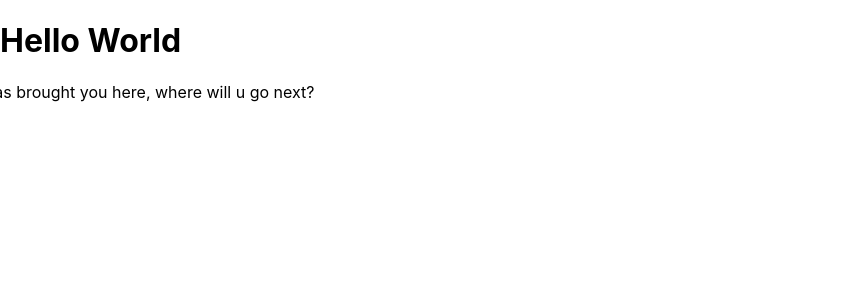
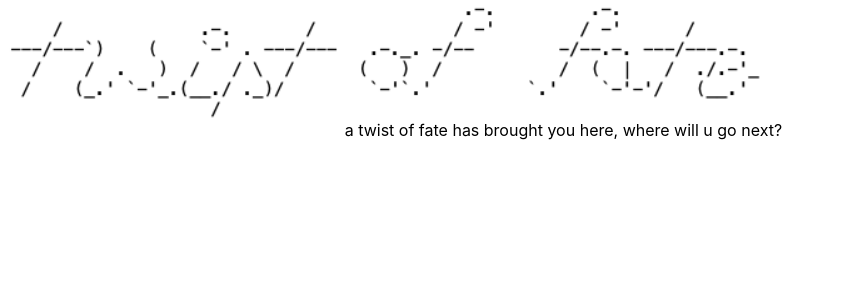
Before and after one commit to nathanmvu/twist-of-fate, a React (Create React App) app: page / in a window 1280 px wide. Shown: the top 300 px of the page, without its empty margins (0-845 px from the left). Built offline with nearby package versions, Linux system fonts and the light colour scheme.

Commit message:
Added an ascii art header, attempting to format

```diff
--- /dev/null
+++ b/src/pages/CenteredImage.css
@@ -0,0 +1,16 @@
+/* CenteredImage.css */
+.image-container {
+    display: flex;
+    justify-content: center;
+    align-items: center;
+    height: 100vh; /* Adjust the height as needed */
+  }
+
+  .centered-image {
+    max-width: 100%; /* Ensure the image doesn't exceed its natural size */
+    max-height: 100%; /* Ensure the image doesn't exceed its natural size */
+    display: flex;
+    justify-content: center;
+    align-items: center;
+    height: 15vh;
+  }
--- a/src/pages/Home.js
+++ b/src/pages/Home.js
@@ -1,17 +1,24 @@
-import React from 'react';
+import React, { useState, useEffect } from 'react';
+import  title_image from '../assets/ascii_twist_of_fate.png';
+// This import isn't working
+// TODO: react/js formatting conventions?
+import './CenteredImage.css';
+
+// TODO: turn into marquee, have text constantly wrap?
 import HorizontalScrollingTextBar from './HorizontalScrollingTextBar';
 
 
 const Home = () => {
   const text = ["a twist of fate has brought you here, where will u go next?"];
-
   return (
     <div>
-      <h1>Hello World</h1>
+      <img
+        src={title_image}
+        alt="ascii title"
+        className="centered-image"
+      />
       <HorizontalScrollingTextBar texts={text} />
     </div>
-
-
   )
 }
 
--- a/src/pages/HorizontalScrollingTextBar.css
+++ b/src/pages/HorizontalScrollingTextBar.css
@@ -7,12 +7,14 @@
 
   .text-container {
     display: flex;
-    animation: animateScroll 10s linear forwards infinite; /* Adjust duration as needed */
-    animation-play-state:infinite;
+    transform: translateX(calc(100vw));
+    animation: animateScroll 15s linear forwards infinite; /* Adjust duration as needed */
+    animation-play-state:running;
+    white-space: nowrap;
   }
 
   .scrolling-text {
-    padding-right: 20px; /* Adjust spacing between texts */
+    padding-right: 30px; /* Adjust spacing between texts */
   }
 
   @keyframes animateScroll {
```
Also changed, not shown: src/assets/ascii_twist_of_fate.png (added), src/assets/twist_of_fate_ascii.txt (added), src/logo.svg (deleted).
